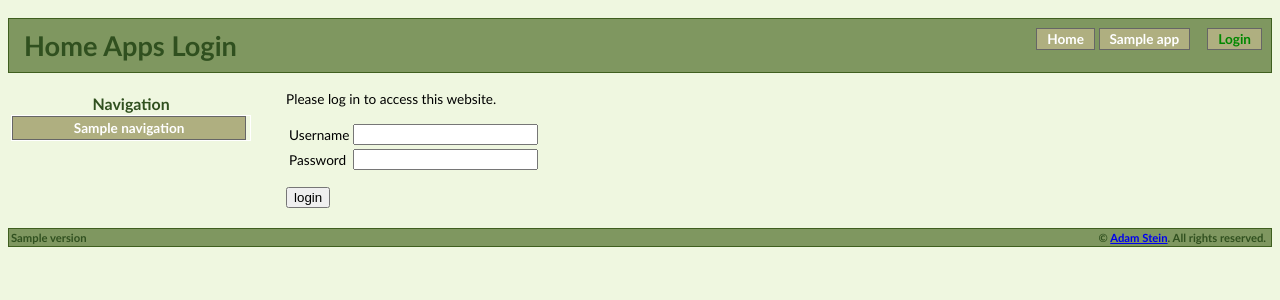
After one commit to adamestein/homeapps, a Django app: template templates/registration/login.html in a window 1280 px wide. The commit adds this page. Shown: the top 300 px of the page. Run offline with Django 3.2, Linux system fonts and the light colour scheme; the template is opened without the code that fills it: most values are stand-ins (such as "Sample title", 1, 10 or a date in 2020); form fields are guessed from the names that the template uses; parts of the project's set-up code (start-up, migrations or seed data) failed here and were passed over; some libraries are stand-ins or nearby versions.

Commit message:
Fixed the format and URLs in the base template. Added authentication (login/logout).

```diff
--- a/apps/finances/urls.py
+++ b/apps/finances/urls.py
@@ -1,7 +1,7 @@
 from django.conf.urls import patterns, url
-from apps.views import HomePageView
+from django.views.generic.base import TemplateView
 
 urlpatterns = patterns(
     'apps.finances',
-    url('^$', HomePageView.as_view(), name='finances')
+    url('^$', TemplateView.as_view(template_name='home.html'), name='finances')
 )
--- a/apps/smoke_detectors/urls.py
+++ b/apps/smoke_detectors/urls.py
@@ -1,7 +1,7 @@
 from django.conf.urls import patterns, url
-from apps.views import HomePageView
+from django.views.generic.base import TemplateView
 
 urlpatterns = patterns(
     'apps.smoke_detectors',
-    url('^$', HomePageView.as_view(), name='smoke_detectors')
+    url('^$', TemplateView.as_view(template_name='home.html'), name='smoke_detectors')
 )
--- a/apps/utilities/urls.py
+++ b/apps/utilities/urls.py
@@ -1,7 +1,7 @@
 from django.conf.urls import patterns, url
-from apps.views import HomePageView
+from django.views.generic.base import TemplateView
 
 urlpatterns = patterns(
     'apps.utilities',
-    url('^$', HomePageView.as_view(), name='utilities')
+    url('^$', TemplateView.as_view(template_name='home.html'), name='utilities')
 )
--- a/homeapps/settings/base.py
+++ b/homeapps/settings/base.py
@@ -103,9 +103,13 @@ TEMPLATE_LOADERS = [
 ]
 
 TEMPLATE_CONTEXT_PROCESSORS = [
+    # Django context processors
     'django.contrib.auth.context_processors.auth',
     'django.contrib.messages.context_processors.messages',
     'django.core.context_processors.static',
+
+    # Home Apps context processors
+    'library.context_processors.apps',
     'library.context_processors.version'
 ]
 
@@ -113,4 +117,6 @@ TEMPLATE_DIRS = [
     os.path.normpath(os.path.join(BASE_DIR, '..', 'templates'))
 ]
 
+# Version information
+
 VERSION = '3.0'
--- a/static/css/layout.css
+++ b/static/css/layout.css
@@ -3,7 +3,7 @@ h2 {margin: 0; padding: 0;}
 h3 {margin: 0; text-align: center;}
 p {text-align: justify;}
 
-#perm-links {float: right; width: 30em; margin: 0; margin-top: 8px; margin-right: 5px; padding: 0; text-align: right;}
+#perm-links {float: right; margin: 0; margin-top: 8px; margin-right: 5px; padding: 0; text-align: right;}
 #perm-links ul {margin: 0; padding: 5px;}
 #perm-links li {display: inline; width: 150px;}
 #perm-links a {text-align: center; margin: 0; padding-top: 2px; padding-bottom: 2px;  padding-left: 10px; padding-right: 10px; }
--- a/templates/base.html
+++ b/templates/base.html
@@ -11,9 +11,9 @@
 
         <title>{% block title %}{% endblock %}</title>
 
-    <link rel="stylesheet" type="text/css" href="{{ STATIC_URL }}css/layout.css" />
-    <link rel="stylesheet" type="text/css" href="{{ STATIC_URL }}css/color.css" />
-    <link rel="stylesheet" type="text/css" href="{{ STATIC_URL }}css/error.css" />
+        <link rel="stylesheet" type="text/css" href="{% static 'css/layout.css' %}" />
+        <link rel="stylesheet" type="text/css" href="{% static 'css/color.css' %}" />
+        <link rel="stylesheet" type="text/css" href="{% static 'css/error.css' %}" />
 
         <script type="text/javascript" src="http://code.jquery.com/jquery-1.9.1.js"></script>
     </head>
@@ -21,18 +21,20 @@
     <body>
         <div id="perm-links">
             <ul>
-<li><a href="/home/">Home</a></li>
-<li><a href="/home/finance/">Finance</a></li>
-<li><a href="/home/utilities/">Utilities</a></li>
+                <li><a href="{% url 'home' %}">Home</a></li>
+
+                {% for app in apps %}
+                    <li><a href="{% url app.url_name %}">{{ app.name }}</a></li>
+                {% endfor %}
+
                 {% if user.is_superuser %}
-    <li><a href="/home/admin/tools/">Admin</a></li>
+                    <li style="padding-left: 1em;"><a href="{% url 'admin:index' %}" style="color: #F88017;">Admin</a></li>
                 {% endif %}
-<li>&nbsp;</li>
-<li>&nbsp;</li>
+
                 {% if user.is_authenticated %}
-    <li><a href="/home/accounts/logout/" style="color:#880000;">Logout</a></li>
+                    <li style="padding-left: 1em;"><a href="{% url 'logout' %}" style="color:#880000;">Logout</a></li>
                 {% else %}
-    <li>Logout</li>
+                    <li style="padding-left: 1em;"><a href="{% url 'login' %}" style="color:#008800;">Login</a></li>
                 {% endif %}
             </ul>
         </div>
--- /dev/null
+++ b/templates/registration/login.html
@@ -0,0 +1,38 @@
+{% extends "base.html" %}
+
+{% block title %}
+    Home Apps Login
+{% endblock %}
+
+{% block header %}
+    Home Apps Login
+{% endblock %}
+
+{% block content %}
+    {% if form.errors %}
+        <p style="color:red;">Your username and password didn't match. Please try again.</p>
+    {% endif %}
+
+    <p>
+        Please log in to access this website.
+    </p>
+
+    <form method="post" action="{% url 'login' %}">
+        {% csrf_token %}
+
+        <table style="padding-bottom: 1em;">
+            <tr>
+                <td>{{ form.username.label_tag }}</td>
+                <td>{{ form.username }}</td>
+            </tr>
+
+            <tr>
+                <td>{{ form.password.label_tag }}</td>
+                <td>{{ form.password }}</td>
+            </tr>
+        </table>
+
+        <input type="submit" value="login" />
+        <input type="hidden" name="next" value="{{ next }}" />
+    </form>
+{% endblock %}
```
Also changed, not shown: apps/library/context_processors.py (+10 -5 lines), apps/views.py (deleted, +0 -14 lines), homeapps/urls.py (+9 -5 lines), homeapps/db.sqlite3. Lines whose indentation alone changed are shown as unchanged.
